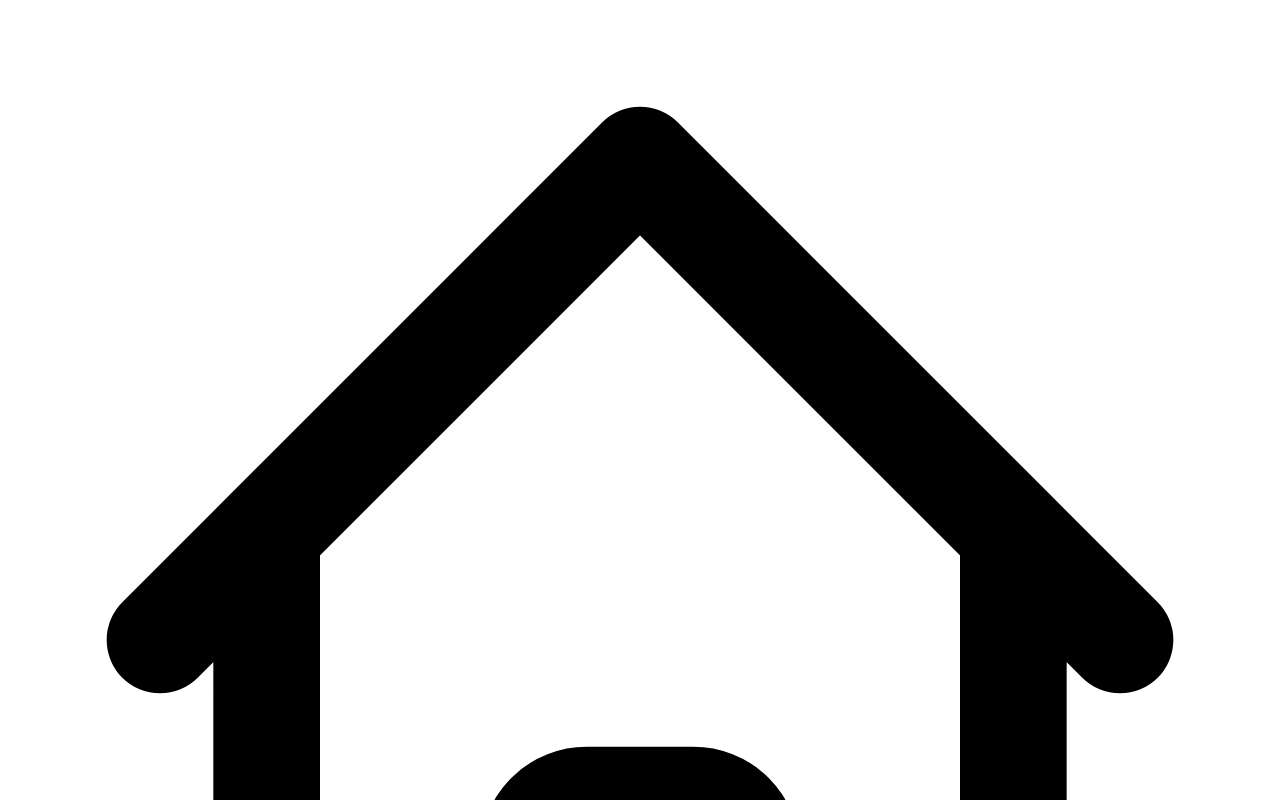
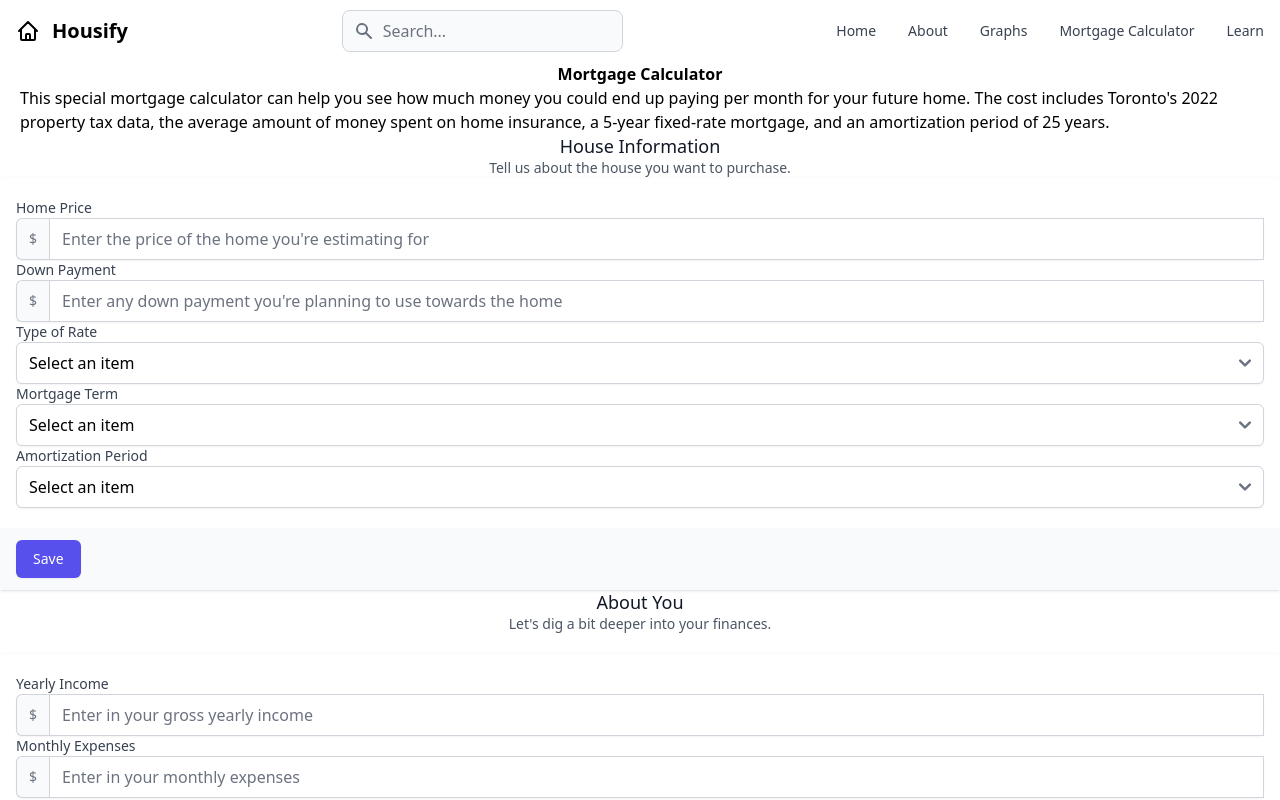
Before and after one commit to and-hans/Housify, a React (Create React App) app in the folder frontend/: page / in a window 1280 px wide. Shown: the top 800 px of the page. Built offline with nearby package versions, Linux system fonts and the light colour scheme.

Commit message:
added flow bite

```diff
--- a/frontend/tailwind.config.js
+++ b/frontend/tailwind.config.js
@@ -1,12 +1,16 @@
 module.exports = {
   mode: 'jit',
   content: [
+    'node_modules/flowbite-react/**/*.{js,jsx,ts,tsx}',
   ],
   purge: ['./src/**/*.{js,jsx,ts,tsx}', './public/index.html'],
   theme: {
-    extend: {},
+    extend: {
+
+    },
   },
   plugins: [
     require('@tailwindcss/forms'),
+    require('flowbite/plugin')
   ],
 }
```
